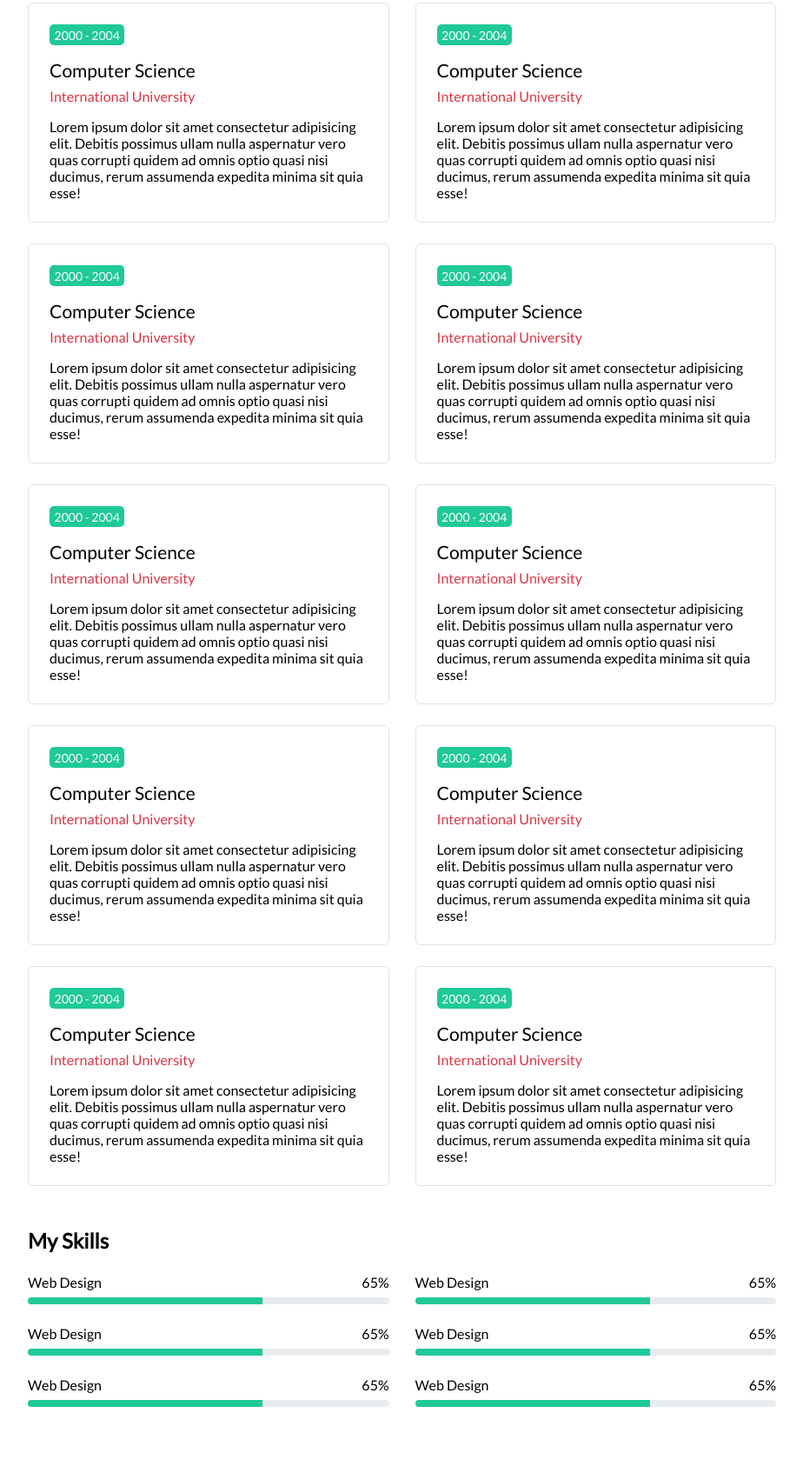
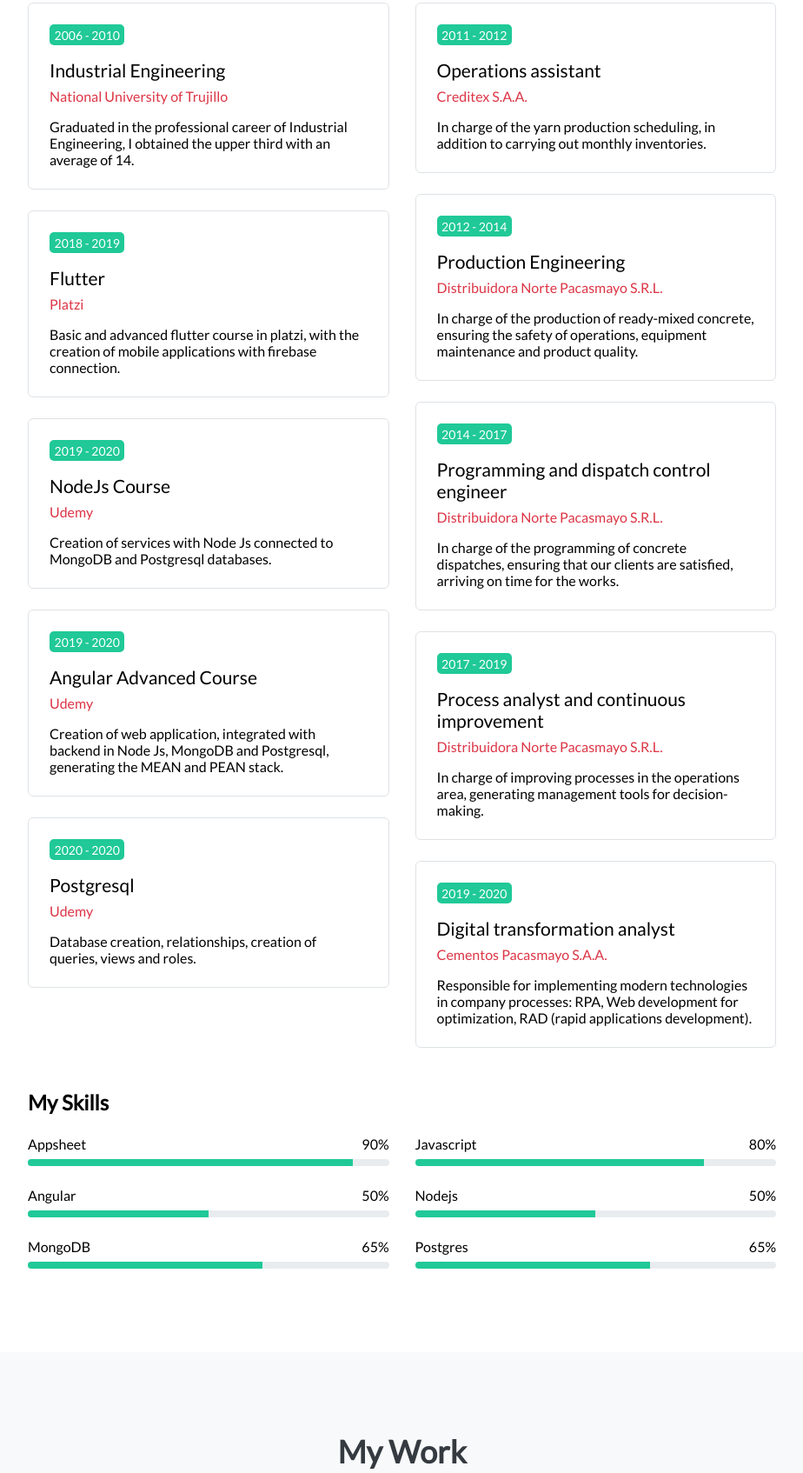
Before and after one commit to LarryAnthony/portafoliov2, a website: page public/index.html in a window 1280 px wide. Shown: the part 1817-3511 px from the top of the page at 87% size, without its empty margins (307-1231 px from the left). Drawn offline with Linux system fonts and the light colour scheme; files whose address does not match are found by name.

Commit message:
adding real experience and knowledge

```diff
--- a/public/index.html
+++ b/public/index.html
@@ -134,57 +134,48 @@
 					<h3>My Education</h3>
 					<div class="card-content">
 						<div class="card">
-							<p class="period-card">2000 - 2004</p>
-							<h4 class="carrer-card">Computer Science</h4>
-							<h4 class="university-card">International University</h4>
-							<p class="description-card">Lorem ipsum dolor sit amet consectetur adipisicing elit. Debitis
-								possimus ullam nulla
-								aspernatur vero quas corrupti quidem ad omnis optio quasi nisi ducimus, rerum assumenda
-								expedita minima sit quia esse!</p>
+							<p class="period-card">2006 - 2010</p>
+							<h4 class="carrer-card">Industrial Engineering</h4>
+							<h4 class="university-card">National University of Trujillo</h4>
+							<p class="description-card">Graduated in the professional career of Industrial Engineering,
+								I obtained the upper third with an average of 14.</p>
 						</div>
 					</div>
 					<div class="card-content">
 						<div class="card">
-							<p class="period-card">2000 - 2004</p>
-							<h4 class="carrer-card">Computer Science</h4>
-							<h4 class="university-card">International University</h4>
-							<p class="description-card">Lorem ipsum dolor sit amet consectetur adipisicing elit. Debitis
-								possimus ullam nulla
-								aspernatur vero quas corrupti quidem ad omnis optio quasi nisi ducimus, rerum assumenda
-								expedita minima sit quia esse!</p>
+							<p class="period-card">2018 - 2019</p>
+							<h4 class="carrer-card">Flutter</h4>
+							<h4 class="university-card">Platzi</h4>
+							<p class="description-card">Basic and advanced flutter course in platzi, with the creation
+								of mobile applications with firebase connection.</p>
 						</div>
 					</div>
 					<div class="card-content">
 						<div class="card">
-							<p class="period-card">2000 - 2004</p>
-							<h4 class="carrer-card">Computer Science</h4>
-							<h4 class="university-card">International University</h4>
-							<p class="description-card">Lorem ipsum dolor sit amet consectetur adipisicing elit. Debitis
-								possimus ullam nulla
-								aspernatur vero quas corrupti quidem ad omnis optio quasi nisi ducimus, rerum assumenda
-								expedita minima sit quia esse!</p>
+							<p class="period-card">2019 - 2020</p>
+							<h4 class="carrer-card">NodeJs Course</h4>
+							<h4 class="university-card">Udemy</h4>
+							<p class="description-card">
+								Creation of services with Node Js connected to MongoDB and Postgresql databases.</p>
 						</div>
 					</div>
 					<div class="card-content">
 						<div class="card">
-							<p class="period-card">2000 - 2004</p>
-							<h4 class="carrer-card">Computer Science</h4>
-							<h4 class="university-card">International University</h4>
-							<p class="description-card">Lorem ipsum dolor sit amet consectetur adipisicing elit. Debitis
-								possimus ullam nulla
-								aspernatur vero quas corrupti quidem ad omnis optio quasi nisi ducimus, rerum assumenda
-								expedita minima sit quia esse!</p>
+							<p class="period-card">2019 - 2020</p>
+							<h4 class="carrer-card">
+								Angular Advanced Course</h4>
+							<h4 class="university-card">Udemy</h4>
+							<p class="description-card">Creation of web application, integrated with backend in Node Js,
+								MongoDB and Postgresql, generating the MEAN and PEAN stack.</p>
 						</div>
 					</div>
 					<div class="card-content">
 						<div class="card">
-							<p class="period-card">2000 - 2004</p>
-							<h4 class="carrer-card">Computer Science</h4>
-							<h4 class="university-card">International University</h4>
-							<p class="description-card">Lorem ipsum dolor sit amet consectetur adipisicing elit. Debitis
-								possimus ullam nulla
-								aspernatur vero quas corrupti quidem ad omnis optio quasi nisi ducimus, rerum assumenda
-								expedita minima sit quia esse!</p>
+							<p class="period-card">2020 - 2020</p>
+							<h4 class="carrer-card">Postgresql</h4>
+							<h4 class="university-card">Udemy</h4>
+							<p class="description-card">Database creation, relationships, creation of queries, views and
+								roles.</p>
 						</div>
 					</div>
 				</div>
@@ -192,57 +183,48 @@
 					<h3>My Experience</h3>
 					<div class="card-content">
 						<div class="card">
-							<p class="period-card">2000 - 2004</p>
-							<h4 class="carrer-card">Computer Science</h4>
-							<h4 class="university-card">International University</h4>
-							<p class="description-card">Lorem ipsum dolor sit amet consectetur adipisicing elit. Debitis
-								possimus ullam nulla
-								aspernatur vero quas corrupti quidem ad omnis optio quasi nisi ducimus, rerum assumenda
-								expedita minima sit quia esse!</p>
+							<p class="period-card">2011 - 2012</p>
+							<h4 class="carrer-card">Operations assistant</h4>
+							<h4 class="university-card">Creditex S.A.A.</h4>
+							<p class="description-card">In charge of the yarn production scheduling, in addition to
+								carrying out monthly inventories.</p>
 						</div>
 					</div>
 					<div class="card-content">
 						<div class="card">
-							<p class="period-card">2000 - 2004</p>
-							<h4 class="carrer-card">Computer Science</h4>
-							<h4 class="university-card">International University</h4>
-							<p class="description-card">Lorem ipsum dolor sit amet consectetur adipisicing elit. Debitis
-								possimus ullam nulla
-								aspernatur vero quas corrupti quidem ad omnis optio quasi nisi ducimus, rerum assumenda
-								expedita minima sit quia esse!</p>
+							<p class="period-card">2012 - 2014</p>
+							<h4 class="carrer-card">Production Engineering</h4>
+							<h4 class="university-card">Distribuidora Norte Pacasmayo S.R.L.</h4>
+							<p class="description-card">In charge of the production of ready-mixed concrete, ensuring
+								the safety of operations, equipment maintenance and product quality.</p>
 						</div>
 					</div>
 					<div class="card-content">
 						<div class="card">
-							<p class="period-card">2000 - 2004</p>
-							<h4 class="carrer-card">Computer Science</h4>
-							<h4 class="university-card">International University</h4>
-							<p class="description-card">Lorem ipsum dolor sit amet consectetur adipisicing elit. Debitis
-								possimus ullam nulla
-								aspernatur vero quas corrupti quidem ad omnis optio quasi nisi ducimus, rerum assumenda
-								expedita minima sit quia esse!</p>
+							<p class="period-card">2014 - 2017</p>
+							<h4 class="carrer-card">Programming and dispatch control engineer</h4>
+							<h4 class="university-card">Distribuidora Norte Pacasmayo S.R.L.</h4>
+							<p class="description-card">In charge of the programming of concrete dispatches, ensuring
+								that our clients are satisfied, arriving on time for the works.</p>
 						</div>
 					</div>
 					<div class="card-content">
 						<div class="card">
-							<p class="period-card">2000 - 2004</p>
-							<h4 class="carrer-card">Computer Science</h4>
-							<h4 class="university-card">International University</h4>
-							<p class="description-card">Lorem ipsum dolor sit amet consectetur adipisicing elit. Debitis
-								possimus ullam nulla
-								aspernatur vero quas corrupti quidem ad omnis optio quasi nisi ducimus, rerum assumenda
-								expedita minima sit quia esse!</p>
+							<p class="period-card">2017 - 2019</p>
+							<h4 class="carrer-card">Process analyst and continuous improvement</h4>
+							<h4 class="university-card">Distribuidora Norte Pacasmayo S.R.L.</h4>
+							<p class="description-card">In charge of improving processes in the operations area,
+								generating management tools for decision-making.</p>
 						</div>
 					</div>
 					<div class="card-content">
 						<div class="card">
-							<p class="period-card">2000 - 2004</p>
-							<h4 class="carrer-card">Computer Science</h4>
-							<h4 class="university-card">International University</h4>
-							<p class="description-card">Lorem ipsum dolor sit amet consectetur adipisicing elit. Debitis
-								possimus ullam nulla
-								aspernatur vero quas corrupti quidem ad omnis optio quasi nisi ducimus, rerum assumenda
-								expedita minima sit quia esse!</p>
+							<p class="period-card">2019 - 2020</p>
+							<h4 class="carrer-card">Digital transformation analyst</h4>
+							<h4 class="university-card">Cementos Pacasmayo S.A.A.</h4>
+							<p class="description-card">Responsible for implementing modern technologies in company
+								processes: RPA, Web development for optimization, RAD (rapid applications development).
+							</p>
 						</div>
 					</div>
 				</div>
@@ -253,58 +235,58 @@
 					<div class="first-skill">
 						<div class="detail-skill">
 							<div class="title-skill">
-								<h4>Web Design<span>65%</span></h4>
+								<h4>Appsheet<span>90%</span></h4>
 							</div>
 							<div class="bar">
 								<div class="principal-bar"></div>
-								<div class="increasing-bar"></div>
+								<div data-percent="90%" class="increasing-bar"></div>
 							</div>
 						</div>
 						<div class="detail-skill">
 							<div class="title-skill">
-								<h4>Web Design<span>65%</span></h4>
+								<h4>Angular<span>50%</span></h4>
 							</div>
 							<div class="bar">
 								<div class="principal-bar"></div>
-								<div class="increasing-bar"></div>
+								<div data-percent="50%" class="increasing-bar"></div>
 							</div>
 						</div>
 						<div class="detail-skill">
 							<div class="title-skill">
-								<h4>Web Design<span>65%</span></h4>
+								<h4>MongoDB<span>65%</span></h4>
 							</div>
 							<div class="bar">
 								<div class="principal-bar"></div>
-								<div class="increasing-bar"></div>
+								<div data-percent="65%" class="increasing-bar"></div>
 							</div>
 						</div>
 					</div>
 					<div class="second-skill">
 						<div class="detail-skill">
 							<div class="title-skill">
-								<h4>Web Design<span>65%</span></h4>
+								<h4>Javascript<span>80%</span></h4>
 							</div>
 							<div class="bar">
 								<div class="principal-bar"></div>
-								<div class="increasing-bar"></div>
+								<div data-percent="80%" class="increasing-bar"></div>
 							</div>
 						</div>
 						<div class="detail-skill">
 							<div class="title-skill">
-								<h4>Web Design<span>65%</span></h4>
+								<h4>Nodejs<span>50%</span></h4>
 							</div>
 							<div class="bar">
 								<div class="principal-bar"></div>
-								<div class="increasing-bar"></div>
+								<div data-percent="50%" class="increasing-bar"></div>
 							</div>
 						</div>
 						<div class="detail-skill">
 							<div class="title-skill">
-								<h4>Web Design<span>65%</span></h4>
+								<h4>Postgres<span>65%</span></h4>
 							</div>
 							<div class="bar">
 								<div class="principal-bar"></div>
-								<div class="increasing-bar"></div>
+								<div data-percent="65%" class="increasing-bar"></div>
 							</div>
 						</div>
 					</div>
--- a/src/index.js
+++ b/src/index.js
@@ -30,12 +30,6 @@
 		elemento[0].setAttribute("style", "font-weight: bold")
 	}
 }
-// action to row
-// document.getElementsByClassName("arrow")[0].addEventListener("click", function (event) {
-// 	window.scrollTo({ top: 100 });
-// 	window.location.hash = "about";
-// })
-// Adding text
 let machine1 = document.getElementById('type');
 let typing = (text = '', text2 = '', time = 200, tag = '') => {
 	let arrayCharacters = text.split('');
@@ -109,6 +103,18 @@
 		option.classList.add("active");
 	});
 });
+
+// Bar percent
+
+const barPercentNode = document.querySelectorAll(".bar .increasing-bar");
+const barPercentArray = [...barPercentNode];
+
+barPercentArray.forEach((element) => {
+	const percentValue = element.dataset.percent;
+	element.style.width = percentValue;
+})
+
+// Carrousel
 
 const carrusel = document.getElementsByClassName("card-carrusel");
 const numberCards = carrusel.length;
@@ -273,4 +279,5 @@
 			pSent.remove();
 		}, 3000);
 	}, 1000);
+	form.reset();
 }
--- a/src/styles/style.css
+++ b/src/styles/style.css
@@ -13,6 +13,9 @@
 	font-family: "lato";
 	box-sizing: border-box;
 	transition: all 1s;
+}
+html {
+	scroll-behavior: smooth;
 }
 body {
 	overflow-x: hidden;
@@ -852,7 +855,10 @@
 		transform: scale(1);
 	}
 }
-@media (min-width: 768px) {
+@media (min-width: 500px) {
+	.margin-body {
+		padding: 72px 60px;
+	}
 	.content-resume div {
 		flex-basis: 50%;
 		box-sizing: border-box;
```
